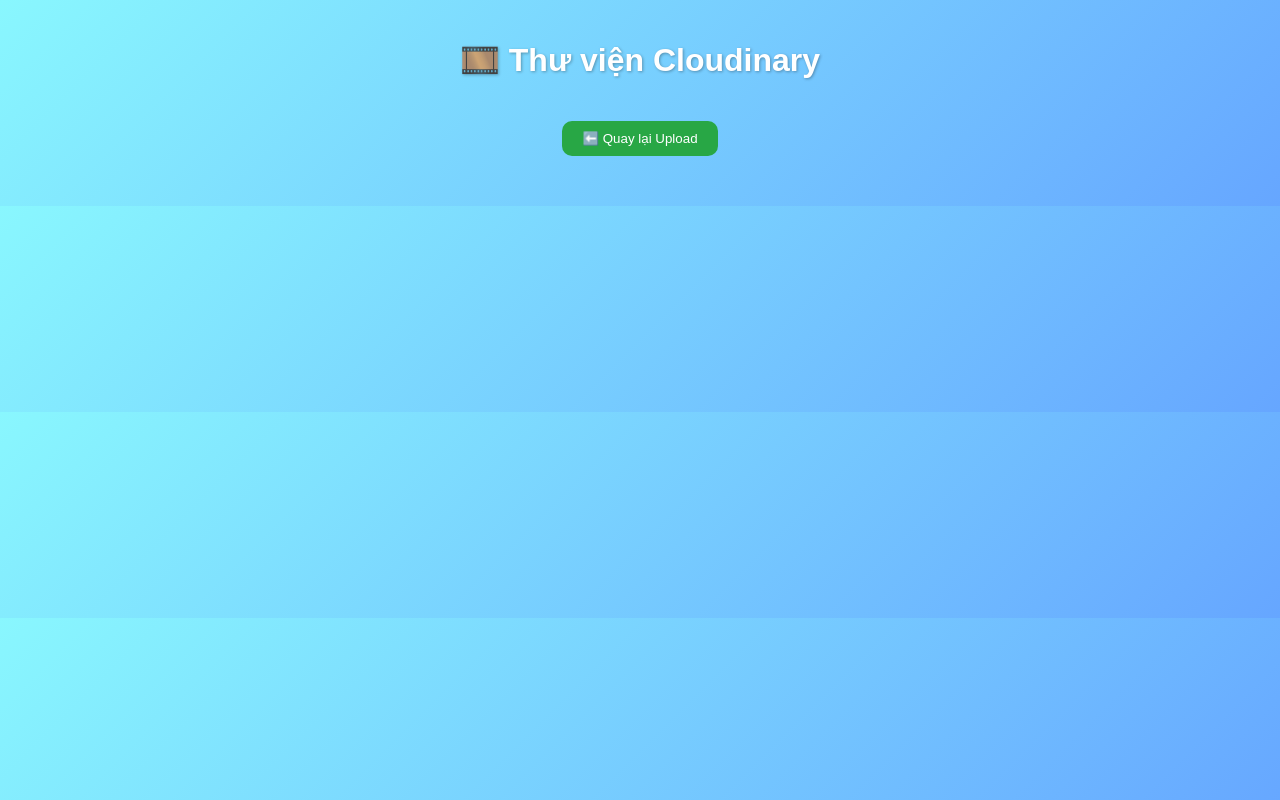
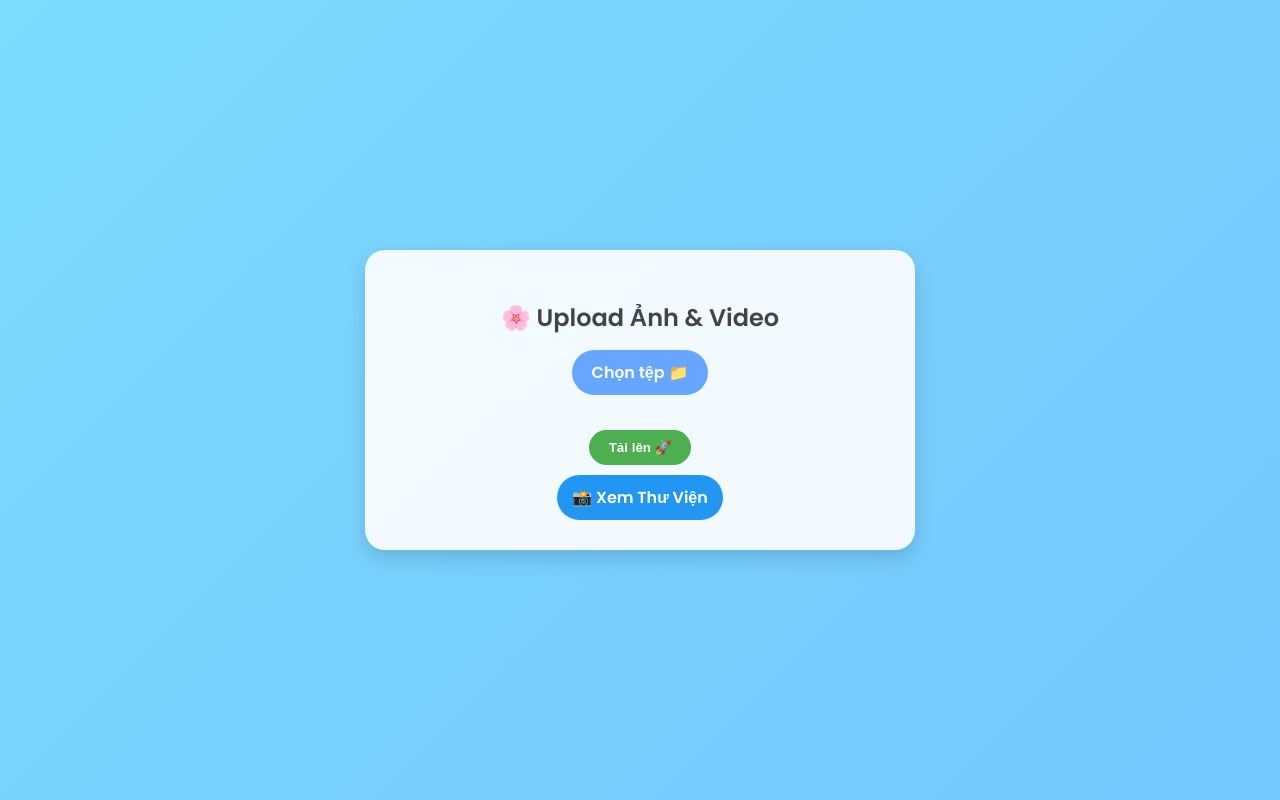
Before and after one commit to billhaha1947/flask-update, a Flask app: page / in a window 1280 px wide. Run offline with Flask 3, Linux system fonts and the light colour scheme.

Commit message:
Update index.html

```diff
--- a/templates/index.html
+++ b/templates/index.html
@@ -3,148 +3,191 @@
 <head>
   <meta charset="UTF-8">
   <meta name="viewport" content="width=device-width, initial-scale=1.0">
-<title>🎞️ Thư viện Cloudinary</title>
+  <title>🌸 Upload Gallery</title>
   <style>
+    @import url('https://fonts.googleapis.com/css2?family=Poppins:wght@400;600&display=swap');
+    * {
+      box-sizing: border-box;
+    }
     body {
       font-family: 'Poppins', sans-serif;
       background: linear-gradient(135deg, #89f7fe, #66a6ff);
-    margin: 0;
-    padding: 0;
-  }
-  h1 {
-    text-align: center;
-    color: white;
-    padding: 20px 0;
-    text-shadow: 1px 1px 3px rgba(0,0,0,0.3);
-  }
-  .gallery {
-    display: grid;
-    grid-template-columns: repeat(auto-fill, minmax(180px, 1fr));
-    gap: 15px;
-    padding: 20px;
-    max-width: 1000px;
-    margin: auto;
-  }
-  .media-card {
-    position: relative;
-    overflow: hidden;
-    border-radius: 12px;
-    box-shadow: 0 4px 10px rgba(0,0,0,0.2);
-    background: white;
-    cursor: pointer;
-    transition: transform 0.3s ease;
-  }
-  .media-card:hover { transform: scale(1.05); }
-  .media-card img, .media-card video {
-    width: 100%;
-    height: 150px;
-    object-fit: cover;
-    display: block;
-  }
-  .delete-btn {
-    position: absolute;
-    top: 8px;
-    right: 8px;
-    background: rgba(255,0,0,0.8);
-    border: none;
-    color: white;
-    border-radius: 50%;
-    width: 34px;
-    height: 34px;
-    font-size: 18px;
-    cursor: pointer;
+      background-size: 400% 400%;
+      animation: gradient 10s ease infinite;
+      height: 100vh;
       display: flex;
       align-items: center;
       justify-content: center;
-    box-shadow: 0 2px 6px rgba(0,0,0,0.4);
+      color: #333;
+      margin: 0;
     }
-  .popup {
-    position: fixed;
-    inset: 0;
-    background: rgba(0,0,0,0.85);
+    @keyframes gradient {
+      0% { background-position: 0% 50%; }
+      50% { background-position: 100% 50%; }
+      100% { background-position: 0% 50%; }
+    }
+    .container {
+      background: rgba(255, 255, 255, 0.9);
+      border-radius: 20px;
+      box-shadow: 0 8px 20px rgba(0,0,0,0.15);
+      padding: 30px;
+      width: 90%;
+      max-width: 550px;
+      text-align: center;
+      transition: 0.3s;
+    }
+    h2 {
+      color: #444;
+      margin-bottom: 15px;
+    }
+    input[type="file"] {
       display: none;
-    align-items: center;
+    }
+    label[for="fileInput"] {
+      background: #66a6ff;
+      color: white;
+      padding: 10px 20px;
+      border-radius: 25px;
+      cursor: pointer;
+      font-weight: 600;
+      display: inline-block;
+      transition: 0.3s;
+    }
+    label[for="fileInput"]:hover {
+      background: #558dff;
+    }
+    #preview {
+      margin-top: 20px;
+      display: flex;
+      flex-wrap: wrap;
+      gap: 10px;
       justify-content: center;
-    z-index: 1000;
     }
-  .popup-content {
-    max-width: 90%;
-    max-height: 90%;
+    .preview-item {
+      position: relative;
+      width: 90px;
+      height: 90px;
       border-radius: 10px;
       overflow: hidden;
+      box-shadow: 0 2px 5px rgba(0,0,0,0.2);
     }
-  .popup img, .popup video {
+    .preview-item img, .preview-item video {
       width: 100%;
-    height: auto;
-    display: block;
+      height: 100%;
+      object-fit: cover;
     }
+    .bar {
+      width: 100%;
+      height: 10px;
+      background: #eee;
+      border-radius: 5px;
+      margin-top: 10px;
+      overflow: hidden;
+    }
+    .bar-fill {
+      width: 0%;
+      height: 100%;
+      background: linear-gradient(90deg, #00c6ff, #0072ff);
+      border-radius: 5px;
+      transition: width 0.3s ease;
+    }
+    button {
+      background: #4CAF50;
+      color: white;
+      border: none;
+      padding: 10px 20px;
+      border-radius: 25px;
+      cursor: pointer;
+      font-weight: 600;
+      margin-top: 15px;
+      transition: 0.3s;
+    }
+    button:hover {
+      background: #43a047;
+    }
+    a.btn {
+      display: inline-block;
+      background: #2196F3;
+      color: white;
+      padding: 10px 15px;
+      border-radius: 25px;
+      text-decoration: none;
+      font-weight: 600;
+      transition: 0.3s;
+      margin-top: 10px;
+    }
+    a.btn:hover { background: #1976D2; }
   </style>
 </head>
 <body>
-
-<h1>🎞️ Thư viện Cloudinary</h1>
-<a href="/" style="text-decoration:none;display:block;text-align:center;margin-bottom:10px;">
-  <button style="background:#28a745;color:white;padding:10px 20px;border:none;border-radius:10px;">⬅️ Quay lại Upload</button>
-</a>
-
-<div class="gallery">
-  {% for res in resources %}
-  <div class="media-card">
-    {% if res.resource_type == "video" %}
-      <video src="{{ res.secure_url }}" muted loop playsinline></video>
-    {% else %}
-      <img src="{{ res.secure_url }}" alt="Ảnh">
-    {% endif %}
-    <button class="delete-btn" data-id="{{ res.public_id }}">🗑️</button>
-  </div>
-  {% endfor %}
-</div>
-
-<div class="popup" id="popup" onclick="closePopup()">
-  <div class="popup-content" id="popup-content"></div>
+  <div class="container">
+    <h2>🌸 Upload Ảnh & Video</h2>
+    <form id="uploadForm">
+      <label for="fileInput">Chọn tệp 📁</label>
+      <input type="file" id="fileInput" name="file" multiple required accept="image/*,video/*">
+      <div id="preview"></div>
+      <button type="submit">Tải lên 🚀</button>
+    </form>
+    <div id="progressContainer"></div>
+    <a href="/gallery" class="btn">📸 Xem Thư Viện</a>
   </div>
 
   <script>
-document.querySelectorAll('.media-card').forEach(card => {
-  card.addEventListener('click', e => {
-    if (e.target.classList.contains('delete-btn')) return;
-    const media = card.querySelector('img, video');
-    const type = media.tagName.toLowerCase();
-    const popup = document.getElementById('popup');
-    const content = document.getElementById('popup-content');
-    content.innerHTML = type === 'video' ?
-      `<video src="${media.src}" controls autoplay></video>` :
-      `<img src="${media.src}" alt="Ảnh gốc">`;
-    popup.style.display = 'flex';
+    const fileInput = document.getElementById('fileInput');
+    const preview = document.getElementById('preview');
+    const form = document.getElementById('uploadForm');
+    const progressContainer = document.getElementById('progressContainer');
+
+    fileInput.addEventListener('change', () => {
+      preview.innerHTML = '';
+      Array.from(fileInput.files).forEach(file => {
+        const item = document.createElement('div');
+        item.classList.add('preview-item');
+        const url = URL.createObjectURL(file);
+        if (file.type.startsWith('video')) {
+          item.innerHTML = `<video src="${url}" muted></video>`;
+        } else {
+          item.innerHTML = `<img src="${url}">`;
+        }
+        preview.appendChild(item);
       });
     });
 
-function closePopup() {
-  document.getElementById('popup').style.display = 'none';
+    form.addEventListener('submit', (e) => {
+      e.preventDefault();
+      const files = fileInput.files;
+      if (!files.length) return alert("Chọn ít nhất một tệp!");
+
+      progressContainer.innerHTML = "";
+      Array.from(files).forEach(uploadFile);
+    });
+
+    function uploadFile(file) {
+      const progressBar = document.createElement('div');
+      progressBar.classList.add('bar');
+      progressBar.innerHTML = `<div class="bar-fill"></div>`;
+      progressContainer.appendChild(progressBar);
+      const fill = progressBar.querySelector('.bar-fill');
+
+      const xhr = new XMLHttpRequest();
+      const formData = new FormData();
+      formData.append('file', file);
+      xhr.open('POST', '/upload', true);
+
+      xhr.upload.onprogress = (e) => {
+        if (e.lengthComputable) {
+          const percent = Math.round((e.loaded / e.total) * 100);
+          fill.style.width = percent + '%';
         }
+      };
 
-document.querySelectorAll('.delete-btn').forEach(btn => {
-  btn.addEventListener('click', async e => {
-    e.stopPropagation();
-    const password = prompt("🔒 Nhập mật khẩu admin để xoá:");
-    if (!password) return;
+      xhr.onload = () => {
+        fill.style.width = '100%';
+        fill.style.background = xhr.status === 200 ? '#4CAF50' : '#F44336';
+      };
 
-    const res = await fetch(`/delete/${btn.dataset.id}`, {
-      method: 'POST',
-      headers: { 'Content-Type': 'application/json' },
-      body: JSON.stringify({ password })
-    });
-    const data = await res.json();
-    if (data.success) {
-      btn.closest('.media-card').style.transition = '0.4s';
-      btn.closest('.media-card').style.opacity = '0';
-      setTimeout(() => btn.closest('.media-card').remove(), 400);
-    } else {
-      alert(data.message || "❌ Sai mật khẩu hoặc lỗi khi xoá!");
+      xhr.send(formData);
     }
-  });
-});
   </script>
-
 </body>
 </html>
```
Lines whose indentation alone changed are shown as unchanged.
